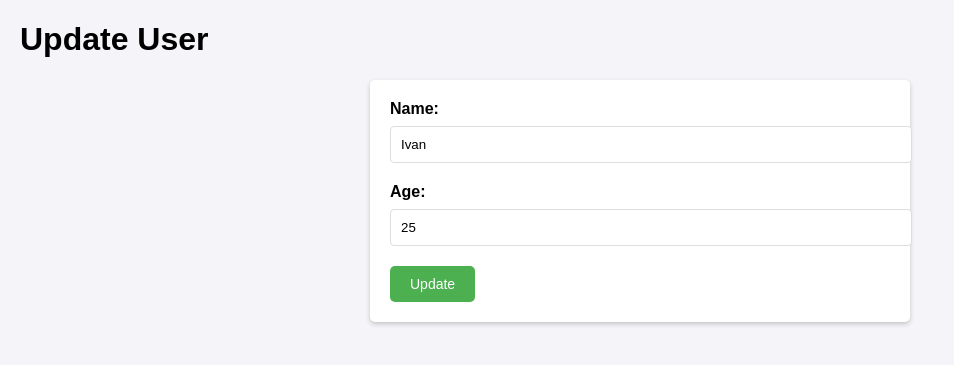
After one commit to iwanovski/uvod-do-programovania, a Flask app: page /users/021fa2ed-cc7a-4863-bc38-88ae2151561d/update in a window 1280 px wide. The commit adds this page. Shown: the top 365 px of the page, without its empty margins (0-954 px from the left). Run offline with Flask 3, Linux system fonts and the light colour scheme.

Commit message:
Add flaskAPP part2

```diff
--- a/Riešenia/FlaskAPP/app.py
+++ b/Riešenia/FlaskAPP/app.py
@@ -1,5 +1,6 @@
-from flask import Flask, render_template
+from flask import Flask, render_template, request, redirect, url_for
 import sqlite3
+from uuid import uuid4
 
 # Functions
 con = sqlite3.connect("db.db", check_same_thread=False)
@@ -15,14 +16,23 @@ def nacitaj_uzivatela(user_id):
     result = cur.execute(f"SELECT * from user WHERE id = '{user_id}'")
     return result.fetchone()
 
+def pridaj_uzivatela(name, age):
+    my_id = uuid4()
+    cur.execute(f"INSERT INTO user VALUES ('{my_id}','{name}',{age})")
+    con.commit()
 
-# pridaj_uzivatela("Ivan", 25)
-app = Flask(__name__)
+def aktualizacia_uzivatela(my_id, name, age):
+    query = "UPDATE user SET name = ?, age = ? WHERE id = ?"
+    cur.execute(query, (name, age, my_id))
+    con.commit()
+
+def zmaz_uzivatela(my_id):
+    cur.execute(f"DELETE FROM user WHERE id ='{my_id}'")
+    con.commit()
 
 
-@app.route("/")
-def hello_world():
-    return "<p>Hello, World!</p>"
+# pridaj_uzivatela("Marek", 27)
+app = Flask(__name__)
 
 
 @app.route('/hello/')
@@ -30,7 +40,7 @@ def hello_world():
 def hello(name=None):
     return render_template('hello.html', person=name)
 
-
+@app.route("/")
 @app.route('/users/')
 def get_users():
     uzivatelia = vylistuj_uzivatelov()
@@ -41,3 +51,45 @@ def get_users():
 def fetch_user(id):
     uzivatel = nacitaj_uzivatela(id)
     return render_template('detail.html', user=uzivatel)
+
+@app.route('/users/new', methods=("GET", "POST"))
+def create_user():
+    if request.method == "POST":
+        name = request.form.get("name")
+        age = request.form.get("age")
+        if name and age:
+            pridaj_uzivatela(name, int(age))
+            return redirect(url_for('get_users'))
+        else:
+            error = "Please provide both name and age."
+            return render_template('create_user.html', error=error)
+
+    return render_template('create_user.html')
+
+
+@app.route('/users/<id>/update', methods=("GET", "POST"))
+def update_user(id):
+    user = nacitaj_uzivatela(id)
+    if not user:
+        return "User not found", 404
+
+    if request.method == "POST":
+        name = request.form.get("name")
+        age = request.form.get("age")
+        if name and age:
+            try:
+                aktualizacia_uzivatela(id, name, int(age))
+                return redirect(url_for('fetch_user', id=id))
+            except Exception as e:
+                error = f"Failed to update user: {e}"
+                return render_template('update_user.html', user=user, error=error)
+        else:
+            error = "Please provide both name and age."
+            return render_template('update_user.html', user=user, error=error)
+
+    return render_template('update_user.html', user=user)
+
+@app.route('/users/<id>/delete', methods=["POST"])
+def delete_user(id):
+    zmaz_uzivatela(id)
+    return redirect(url_for('get_users'))
--- /dev/null
+++ b/Riešenia/FlaskAPP/templates/update_user.html
@@ -0,0 +1,62 @@
+<!DOCTYPE html>
+<html lang="en">
+<head>
+    <meta charset="UTF-8">
+    <meta name="viewport" content="width=device-width, initial-scale=1.0">
+    <title>Update User</title>
+    <style>
+        body {
+            font-family: Arial, sans-serif;
+            margin: 20px;
+            background-color: #f4f4f9;
+        }
+        form {
+            max-width: 500px;
+            margin: auto;
+            background: #fff;
+            padding: 20px;
+            border-radius: 5px;
+            box-shadow: 0 2px 5px rgba(0, 0, 0, 0.2);
+        }
+        label {
+            display: block;
+            margin-bottom: 8px;
+            font-weight: bold;
+        }
+        input[type="text"], input[type="number"] {
+            width: 100%;
+            padding: 10px;
+            margin-bottom: 20px;
+            border: 1px solid #ddd;
+            border-radius: 4px;
+        }
+        .button {
+            display: inline-block;
+            padding: 10px 20px;
+            font-size: 14px;
+            color: #fff;
+            background-color: #4CAF50;
+            border: none;
+            border-radius: 5px;
+            cursor: pointer;
+            text-decoration: none;
+        }
+        .button:hover {
+            background-color: #45a049;
+        }
+    </style>
+</head>
+<body>
+    <h1>Update User</h1>
+    <form action="/users/{{ user[0] }}/update" method="post">
+        <input type="hidden" name="_method" value="POST">
+        <label for="name">Name:</label>
+        <input type="text" id="name" name="name" value="{{ user[1] }}" required>
+
+        <label for="age">Age:</label>
+        <input type="number" id="age" name="age" value="{{ user[2] }}" required>
+
+        <button type="submit" class="button">Update</button>
+    </form>
+</body>
+</html>
```
Also changed, not shown: Riešenia/FlaskAPP/templates/create_user.html (added, +61 -0 lines), Riešenia/FlaskAPP/templates/detail.html (+10 -0 lines), Riešenia/FlaskAPP/templates/list.html (+16 -2 lines).
